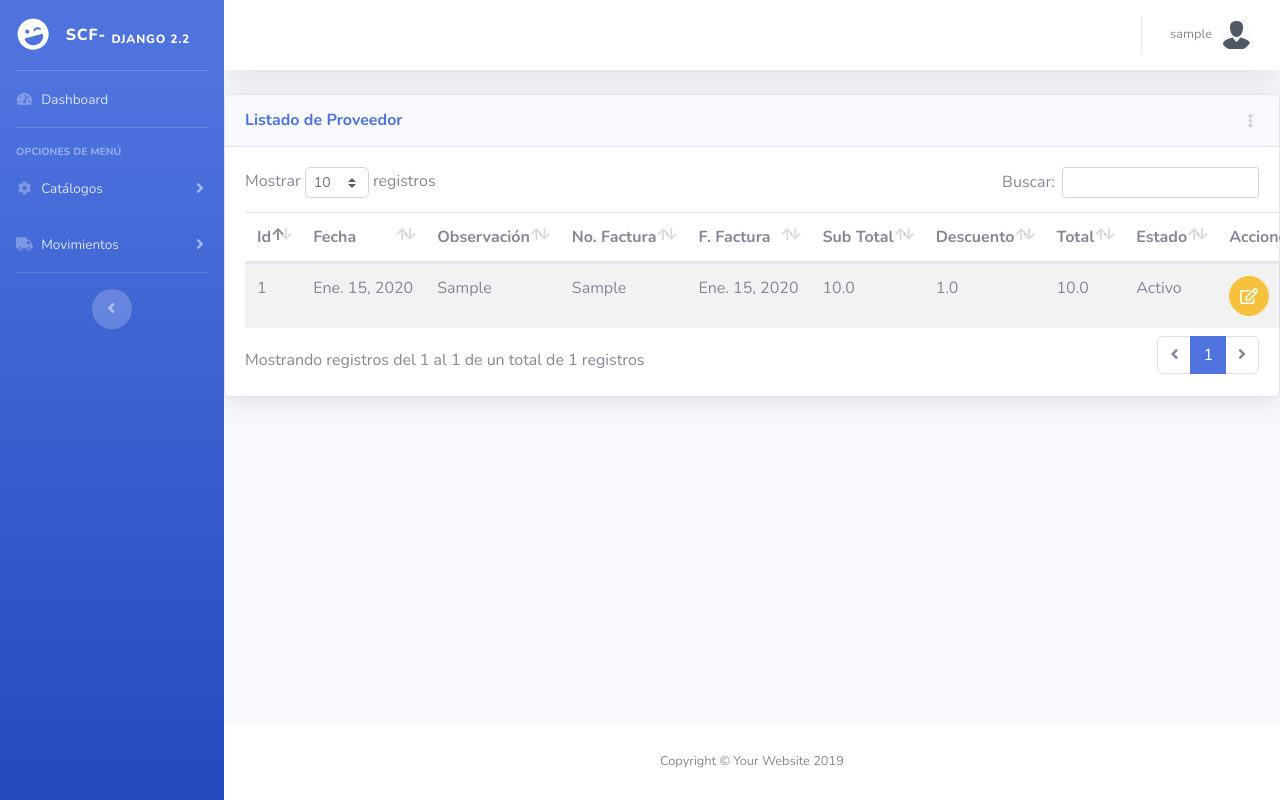
After one commit to debsconsultores/sis_cmp_fac_py_dj_2.2-, a Django app: page /cmp/compras/ in a window 1280 px wide. The commit adds this page. Run offline with Django 3.2, Linux system fonts and the light colour scheme; a user stored in the database is signed in; tables that the repository leaves empty hold one stand-in row (values such as "Sample post"); some libraries are stand-ins or nearby versions.

Commit message:
Listar Compras - Vista, Plantilla y URLs

```diff
--- /dev/null
+++ b/cmp/templates/cmp/compras_list.html
@@ -0,0 +1,90 @@
+{% extends 'base/base.html' %}
+
+{% block page_content %}
+<div class="card shadow mb-4">
+  <!-- Card Header - Dropdown -->
+  <div class="card-header py-3 d-flex flex-row align-items-center justify-content-between">
+    <h6 class="m-0 font-weight-bold text-primary">Listado de Proveedor</h6>
+    <div class="dropdown no-arrow">
+      <a class="dropdown-toggle" href="#" role="button" id="dropdownMenuLink" data-toggle="dropdown" aria-haspopup="true" aria-expanded="false">
+        <i class="fas fa-ellipsis-v fa-sm fa-fw text-gray-400"></i>
+      </a>
+      <div class="dropdown-menu dropdown-menu-right shadow animated--fade-in" aria-labelledby="dropdownMenuLink">
+        <div class="dropdown-header">Acciones:</div>
+        <a class="dropdown-item" href="#"><i class="far fa-calendar-plus"></i> Nueva</a>
+      </div>
+    </div>
+  </div>
+  <!-- Card Body -->
+  <div class="card-body">
+    {% if not obj %}
+    <div class="alert alert-info">No hay compras</div>
+    {% endif %}
+    <table class="table table-striped table-hover dt-responsive nowrap" style="width:100%">
+      <thead>
+        <th>Id</th>
+        <th>Fecha</th>
+        <th>Observación</th>
+        <th>No. Factura</th>
+        <th>F. Factura</th>
+        <th>Sub Total</th>
+        <th>Descuento</th>
+        <th>Total</th>
+        <th>Estado</th>
+        <th class="all">Acciones</th>
+      </thead>
+      <tbody>
+        {% for item in obj%}
+        <tr>
+          <td>{{ item.id }}</td>
+          <td>{{ item.fecha_compra }}</td>
+          <td>{{item.observacion}}</td>
+          <td>{{ item.no_factura }}</td>
+          <td>{{ item.fecha_factura }}</td>
+          <td>{{ item.sub_total }}</td>
+          <td>{{ item.descuento }}</td>
+          <td>{{ item.total }}</td>
+          <td>{{item.estado|yesno:"Activo,Inactivo"}}</td>
+          <td>
+            <a class="btn btn-warning btn-circle" href="#"><i class="far fa-edit"></i></a>
+          </td>
+        </tr>
+        {% endfor %}
+      </tbody>
+    </table>
+  </div>
+</div>
+{% endblock %}
+{% block js_page %}
+<script>
+// Call the dataTables jQuery plugin
+$(document).ready(function() {
+  $('.table').DataTable({
+    "language": {
+      "sProcessing": "Procesando...",
+      "sLengthMenu": "Mostrar _MENU_ registros",
+      "sZeroRecords": "No se encontraron resultados",
+      "sEmptyTable": "Ningún dato disponible en esta tabla",
+      "sInfo": "Mostrando registros del _START_ al _END_ de un total de _TOTAL_ registros",
+      "sInfoEmpty": "Mostrando registros del 0 al 0 de un total de 0 registros",
+      "sInfoFiltered": "(filtrado de un total de _MAX_ registros)",
+      "sInfoPostFix": "",
+      "sSearch": "Buscar:",
+      "sUrl": "",
+      "sInfoThousands": ",",
+      "sLoadingRecords": "Cargando...",
+      "oPaginate": {
+          "sFirst": "<span class='fa fa-angle-double-left'></span>",
+          "sLast": "<span class='fa fa-angle-double-right'></span>",
+          "sNext": "<span class='fa fa-angle-right'></span>",
+          "sPrevious": "<span class='fa fa-angle-left'></span>"
+      },
+      "oAria": {
+          "sSortAscending": ": Activar para ordenar la columna de manera ascendente",
+          "sSortDescending": ": Activar para ordenar la columna de manera descendente"
+      }
+    }
+  });
+});
+</script>
+{% endblock %}
--- a/cmp/urls.py
+++ b/cmp/urls.py
@@ -1,11 +1,14 @@
 from django.urls import path, include
 
 from .views import ProveedorView,ProveedorNew, ProveedorEdit, \
-    proveedorInactivar
+    proveedorInactivar, \
+    ComprasView
 
 urlpatterns = [
     path('proveedores/',ProveedorView.as_view(), name="proveedor_list"),
     path('proveedores/new',ProveedorNew.as_view(), name="proveedor_new"),
     path('proveedores/edit/<int:pk>',ProveedorEdit.as_view(), name="proveedor_edit"),
     path('proveedores/inactivar/<int:id>',proveedorInactivar, name="proveedor_inactivar"),
+
+    path('compras/',ComprasView.as_view(), name="compras_list"),
 ]
--- a/cmp/views.py
+++ b/cmp/views.py
@@ -7,7 +7,7 @@ from django.contrib.auth.decorators import login_required, permission_required
 from django.http import HttpResponse
 import json
 
-from .models import Proveedor
+from .models import Proveedor, ComprasEnc, ComprasDet
 from cmp.forms import ProveedorForm
 from bases.views import SinPrivilegios
 
@@ -69,3 +69,10 @@ def proveedorInactivar(request,id):
         return HttpResponse('Proveedor Inactivado')
 
     return render(request,template_name,contexto)
+
+
+class ComprasView(SinPrivilegios, generic.ListView):
+    model = ComprasEnc
+    template_name = "cmp/compras_list.html"
+    context_object_name = "obj"
+    permission_required="cmp.view_comprasenc"
--- a/templates/base/base.html
+++ b/templates/base/base.html
@@ -94,6 +94,18 @@
           </div>
         </div>
       </li>
+      <li class="nav-item">
+        <a class="nav-link collapsed" href="#" data-toggle="collapse" data-target="#collapseCompras" aria-expanded="true" aria-controls="collapseCompras">
+          <i class="fas fa-fw fa-truck"></i>
+          <span>Movimientos</span>
+        </a>
+        <div id="collapseCompras" class="collapse" aria-labelledby="headingTwo" data-parent="#accordionSidebar">
+          <div class="bg-white py-2 collapse-inner rounded">
+            <h6 class="collapse-header">Entradas</h6>
+            <a class="collapse-item" href="{% url 'cmp:compras_list' %}">Compras</a>
+          </div>
+        </div>
+      </li>
 
       <!-- Nav Item - Utilities Collapse Menu
       <li class="nav-item">
@@ -111,14 +123,6 @@
           </div>
         </div>
       </li> -->
-
-      <!-- Divider -->
-      <hr class="sidebar-divider">
-
-      <!-- Heading -->
-      <div class="sidebar-heading">
-        Entradas
-      </div>
 
       <!-- Nav Item - Pages Collapse Menu
       <li class="nav-item active">
```
